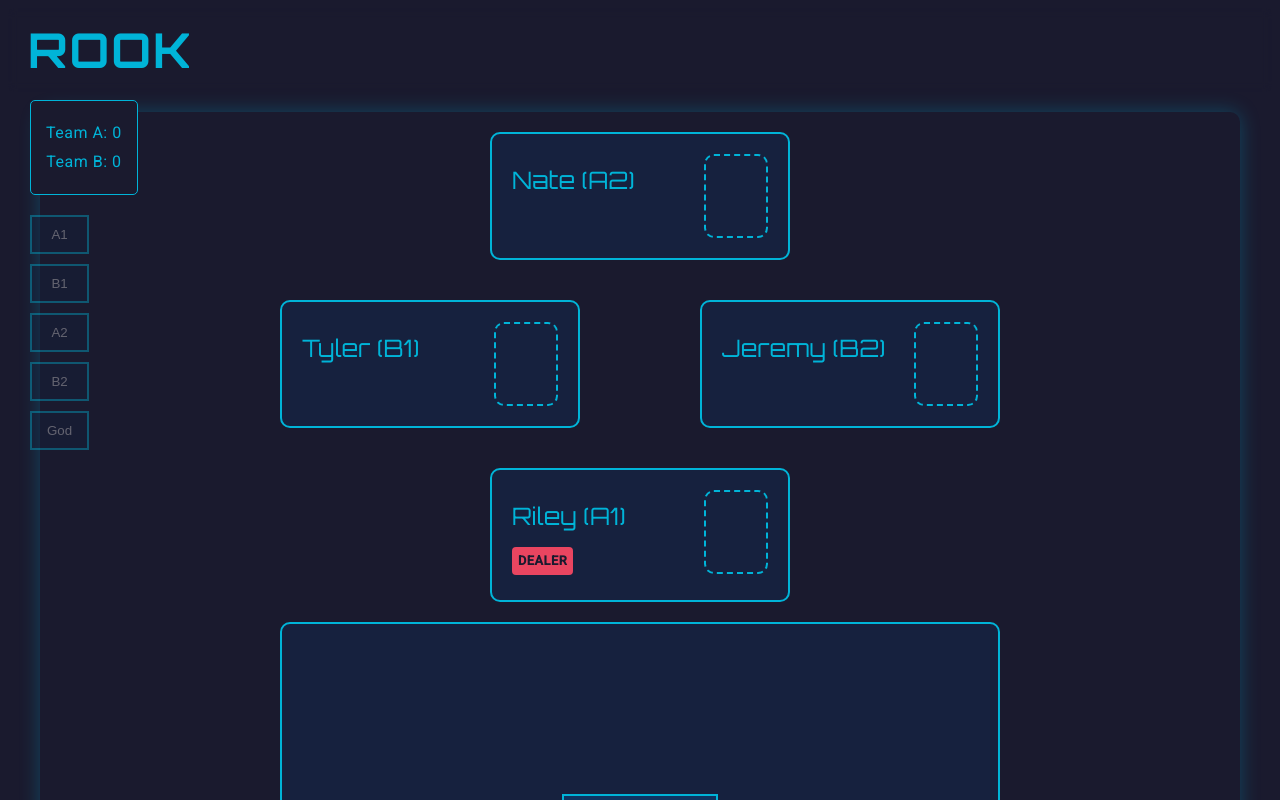
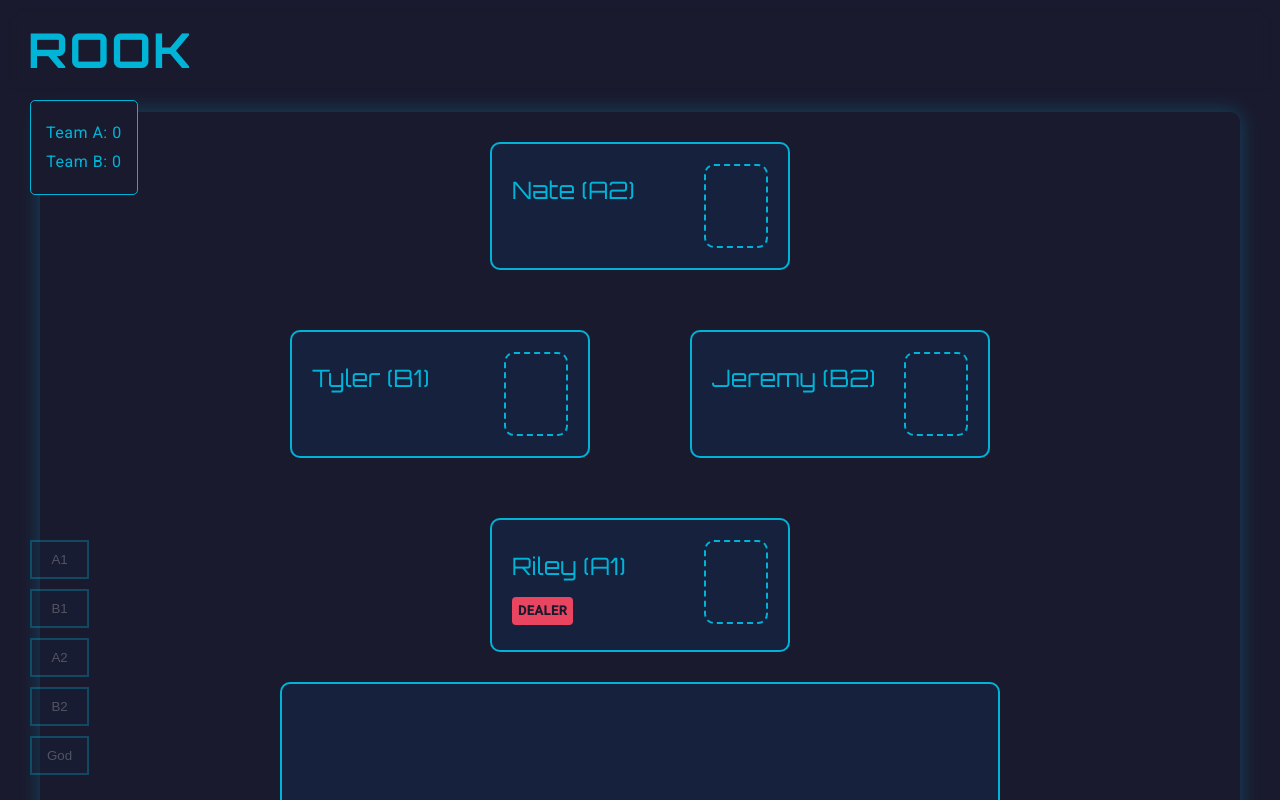
Before and after one commit to slimsherpa/rook-game, an Angular app: page / in a window 1280 px wide. Shown: the top 800 px of the page. Built offline with nearby package versions, Linux system fonts and the light colour scheme; a web font is replaced by a local one.

Commit message:
Add glowing effect to highlight current player in mini-player component

```diff
--- a/src/app/components/game-board-layout/game-board-layout.component.scss
+++ b/src/app/components/game-board-layout/game-board-layout.component.scss
@@ -16,6 +16,16 @@
       grid-template-rows: auto 1fr auto;
       gap: 20px;
       width: 100%;
+    }
+
+    .top-player,
+    .bottom-player,
+    .middle-players .left-player,
+    .middle-players .right-player {
+      display: flex;
+      justify-content: center;
+      padding: 10px;
+      border-radius: 10px;
     }
 
     .top-player {
--- a/src/app/components/game-board-layout/game-board-layout.component.ts
+++ b/src/app/components/game-board-layout/game-board-layout.component.ts
@@ -25,7 +25,8 @@ type ViewOption = Seat | 'God';
             [currentCard]="playedCards[arrangedPlayers[2].name]"
             [tricksTaken]="tricksTaken[arrangedPlayers[2].name]"
             [showHand]="arrangedPlayers[2].seat === selectedPlayerView"
-            [trump]="getTrump()">
+            [trump]="getTrump()"
+            [isCurrentPlayer]="isCurrentPlayer(arrangedPlayers[2])">
           </app-mini-player>
         </div>
         <div class="middle-players">
@@ -39,7 +40,8 @@ type ViewOption = Seat | 'God';
             [currentCard]="playedCards[arrangedPlayers[1].name]"
             [tricksTaken]="tricksTaken[arrangedPlayers[1].name]"
             [showHand]="arrangedPlayers[1].seat === selectedPlayerView"
-            [trump]="getTrump()">
+            [trump]="getTrump()"
+            [isCurrentPlayer]="isCurrentPlayer(arrangedPlayers[1])">
           </app-mini-player>
           </div>
           <div class="right-player">
@@ -52,7 +54,8 @@ type ViewOption = Seat | 'God';
             [currentCard]="playedCards[arrangedPlayers[3].name]"
             [tricksTaken]="tricksTaken[arrangedPlayers[3].name]"
             [showHand]="arrangedPlayers[3].seat === selectedPlayerView"
-            [trump]="getTrump()">
+            [trump]="getTrump()"
+            [isCurrentPlayer]="isCurrentPlayer(arrangedPlayers[3])">
           </app-mini-player>
           </div>
         </div>
@@ -66,7 +69,8 @@ type ViewOption = Seat | 'God';
           [currentCard]="playedCards[arrangedPlayers[0].name]"
           [tricksTaken]="tricksTaken[arrangedPlayers[0].name]"
           [showHand]="arrangedPlayers[0].seat === selectedPlayerView"
-          [trump]="getTrump()">
+          [trump]="getTrump()"
+          [isCurrentPlayer]="isCurrentPlayer(arrangedPlayers[0])">
         </app-mini-player>
       </ng-container>
       <ng-template #noBottomPlayer>
@@ -121,6 +125,10 @@ export class GameBoardLayoutComponent implements OnInit {
     return player.name === this.gameMetadata.bidWinner;
   }
 
+  isCurrentPlayer(player: Player): boolean {
+    return player.name === this.currentPlayer;
+  }
+
   arrangePlayersView() {
     if (this.players.length === 0) return;
 
--- a/src/app/components/hand-status/hand-status.component.html
+++ b/src/app/components/hand-status/hand-status.component.html
@@ -7,7 +7,7 @@
         </div>
       </div>
       <div class="trick-info">
-        <p>Winner: <span class="winner">{{ lastTrick.winner }} (Team {{ lastTrick.winnerTeam }})</span></p>
+        <p>Trick winner: <span class="winner">{{ lastTrick.winner }} (Team {{ lastTrick.winnerTeam }})</span></p>
         <p>Points: <span class="points">{{ lastTrick.points }}</span></p>
         <button *ngIf="isFifthTrick" class="majority-bonus-button">
           +20 points for Tricks
--- a/src/app/components/mini-player/mini-player.component.scss
+++ b/src/app/components/mini-player/mini-player.component.scss
@@ -6,6 +6,11 @@
   margin-bottom: 20px;
   width: 300px;
   box-sizing: border-box;
+  transition: box-shadow 0.3s ease;
+
+  &.current-player {
+    box-shadow: var(--neon-glow);
+  }
 
   .player-info {
     display: flex;
--- a/src/app/components/mini-player/mini-player.component.ts
+++ b/src/app/components/mini-player/mini-player.component.ts
@@ -10,7 +10,7 @@ import { GameService, GamePhase } from '../../services/game.service';
   standalone: true,
   imports: [CommonModule, MatCardModule, CardComponent],
   template: `
-    <div class="mini-player-hand">
+    <div class="mini-player-hand" [class.current-player]="isCurrentPlayer">
       <div class="player-info">
         <div class="name-and-indicators">
           <h2 class="player-name">{{ player.name }} ({{ player.seat }})</h2>
@@ -44,6 +44,7 @@ export class MiniPlayerComponent {
   @Input() tricksTaken: number = 0;
   @Input() showHand: boolean = false;
   @Input() trump: string | null = null;
+  @Input() isCurrentPlayer: boolean = false;
 
   ngOnChanges(changes: SimpleChanges) {
     console.log('MiniPlayer changes:', changes);
--- a/src/app/components/select-player-view/select-player-view.component.ts
+++ b/src/app/components/select-player-view/select-player-view.component.ts
@@ -22,11 +22,11 @@ type ViewOption = Seat | 'God';
   styles: [`
     .player-selector {
       position: fixed;
-      top: 210px;
+      bottom: 20px;
       left: 30px;
       display: flex;
       flex-direction: column;
-      opacity: 0.4;
+      opacity: 0.3;
     }
 
     .player-button {
```
